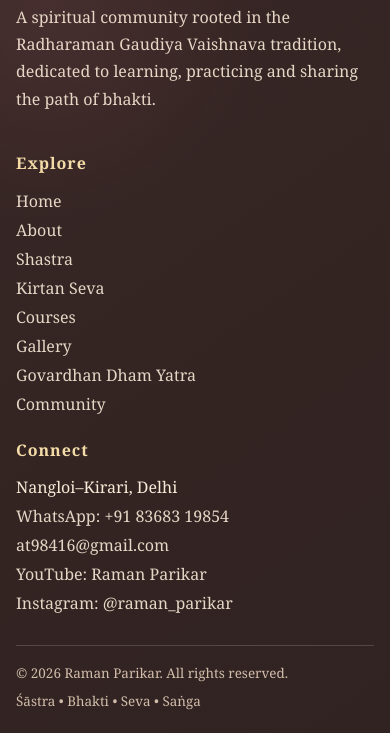
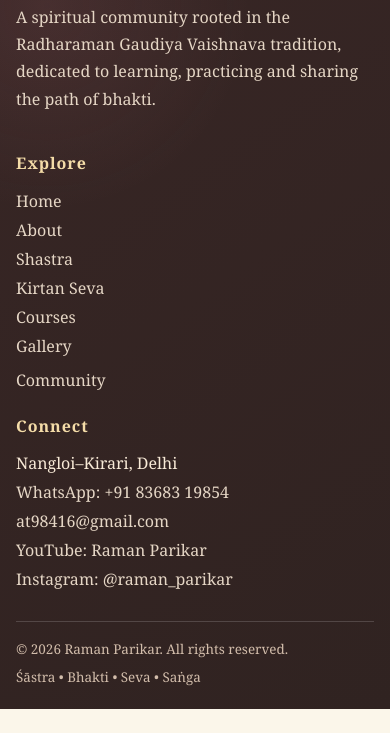
Before and after one commit to ramanparikar/raman-parkar, a plain HTML site: page community.html in a window 390 px wide. Shown: the part 3180-3913 px from the top of the page. After the commit the page ends 3889 px from the top, so only its background shows below. Drawn offline with Linux system fonts and the light colour scheme.

Commit message:
Remove completed Govardhan Dham Yatra registration navigation

```diff
--- a/community.html
+++ b/community.html
@@ -12,7 +12,7 @@
 
 <div class="topbar">Śāstra • Bhakti • Seva • Saṅga</div>
 
-<header class="site-header"><div class="container nav"><a class="brand" href="/" aria-label="Raman Parikar home"><img src="raman-parikar-logo.png" alt="" width="58" height="58"><span>RAMAN PARIKAR</span></a><button class="nav-toggle" type="button" aria-controls="site-navigation" aria-expanded="false" aria-label="Open navigation" hidden><span class="menu-icon" aria-hidden="true"><i></i><i></i><i></i></span><span class="menu-label">Menu</span></button><nav class="site-nav" id="site-navigation" aria-label="Main navigation"><a href="/">Home</a><a href="about.html">About</a><a href="shastra.html">Shastra</a><a href="kirtan-seva.html">Kirtan Seva</a><a href="courses.html">Courses</a><a href="gallery.html">Gallery</a><a href="vaishnava-calendar.html">Vaishnava Calendar</a><a href="yatra.html">Govardhan Dham Yatra</a><a href="community.html" aria-current="page" class="community-link">Community</a></nav></div></header>
+<header class="site-header"><div class="container nav"><a class="brand" href="/" aria-label="Raman Parikar home"><img src="raman-parikar-logo.png" alt="" width="58" height="58"><span>RAMAN PARIKAR</span></a><button class="nav-toggle" type="button" aria-controls="site-navigation" aria-expanded="false" aria-label="Open navigation" hidden><span class="menu-icon" aria-hidden="true"><i></i><i></i><i></i></span><span class="menu-label">Menu</span></button><nav class="site-nav" id="site-navigation" aria-label="Main navigation"><a href="/">Home</a><a href="about.html">About</a><a href="shastra.html">Shastra</a><a href="kirtan-seva.html">Kirtan Seva</a><a href="courses.html">Courses</a><a href="gallery.html">Gallery</a><a href="vaishnava-calendar.html">Vaishnava Calendar</a><a href="community.html" aria-current="page" class="community-link">Community</a></nav></div></header>
 
 <main>
 
@@ -137,7 +137,7 @@ The website can later include member registration, event registration, WhatsApp
 
 </main>
 
-<footer class="site-footer"><div class="container"><div class="footer-grid"><div class="footer-about"><a class="footer-brand" href="/"><img src="raman-parikar-logo.png" alt="" width="48" height="48"><span>Raman Parikar</span></a><p>A spiritual community rooted in the Radharaman Gaudiya Vaishnava tradition, dedicated to learning, practicing and sharing the path of bhakti.</p></div><div><h3>Explore</h3><ul class="footer-links"><li><a href="/">Home</a></li><li><a href="about.html">About</a></li><li><a href="shastra.html">Shastra</a></li><li><a href="kirtan-seva.html">Kirtan Seva</a></li><li><a href="courses.html">Courses</a></li><li><a href="gallery.html">Gallery</a></li><li><a href="yatra.html">Govardhan Dham Yatra</a></li><li><a href="community.html">Community</a></li></ul></div><div><h3>Connect</h3><ul class="footer-links"><li>Nangloi–Kirari, Delhi</li><li><a href="https://wa.me/918368319854">WhatsApp: +91 83683 19854</a></li><li><a href="mailto:at98416@gmail.com">at98416@gmail.com</a></li><li><a href="https://youtube.com/@ramanparikar" target="_blank" rel="noopener">YouTube: Raman Parikar</a></li><li><a href="https://www.instagram.com/raman_parikar/" target="_blank" rel="noopener">Instagram: @raman_parikar</a></li></ul></div></div><div class="footer-bottom"><span>© 2026 Raman Parikar. All rights reserved.</span><span>Śāstra • Bhakti • Seva • Saṅga</span></div></div></footer>
+<footer class="site-footer"><div class="container"><div class="footer-grid"><div class="footer-about"><a class="footer-brand" href="/"><img src="raman-parikar-logo.png" alt="" width="48" height="48"><span>Raman Parikar</span></a><p>A spiritual community rooted in the Radharaman Gaudiya Vaishnava tradition, dedicated to learning, practicing and sharing the path of bhakti.</p></div><div><h3>Explore</h3><ul class="footer-links"><li><a href="/">Home</a></li><li><a href="about.html">About</a></li><li><a href="shastra.html">Shastra</a></li><li><a href="kirtan-seva.html">Kirtan Seva</a></li><li><a href="courses.html">Courses</a></li><li><a href="gallery.html">Gallery</a></li><li></li><li><a href="community.html">Community</a></li></ul></div><div><h3>Connect</h3><ul class="footer-links"><li>Nangloi–Kirari, Delhi</li><li><a href="https://wa.me/918368319854">WhatsApp: +91 83683 19854</a></li><li><a href="mailto:at98416@gmail.com">at98416@gmail.com</a></li><li><a href="https://youtube.com/@ramanparikar" target="_blank" rel="noopener">YouTube: Raman Parikar</a></li><li><a href="https://www.instagram.com/raman_parikar/" target="_blank" rel="noopener">Instagram: @raman_parikar</a></li></ul></div></div><div class="footer-bottom"><span>© 2026 Raman Parikar. All rights reserved.</span><span>Śāstra • Bhakti • Seva • Saṅga</span></div></div></footer>
 
 <script src="site.js?v=home-clean-1" defer></script><script src="chatbot.js?v=9" defer></script></body>
 </html>
```
